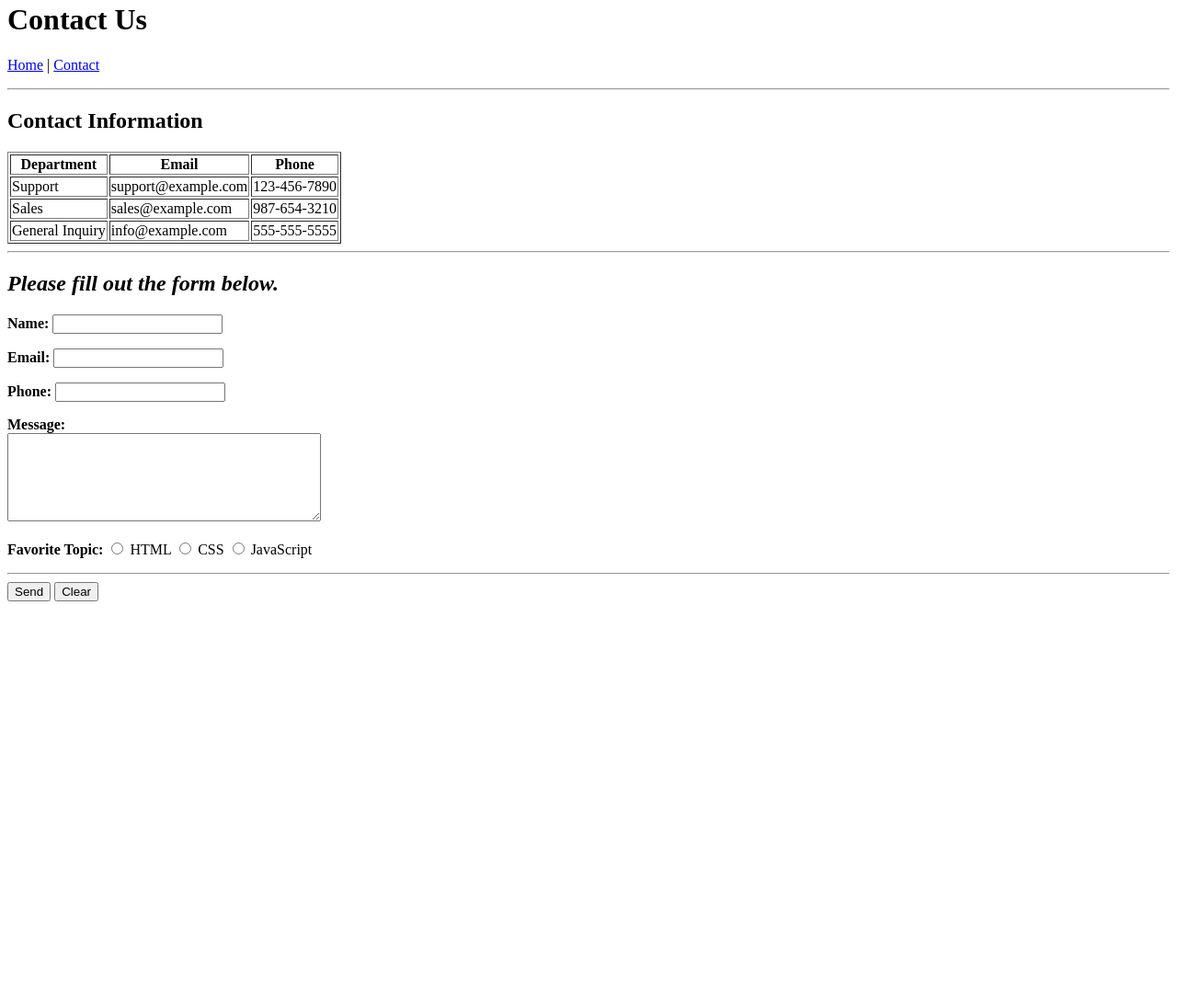
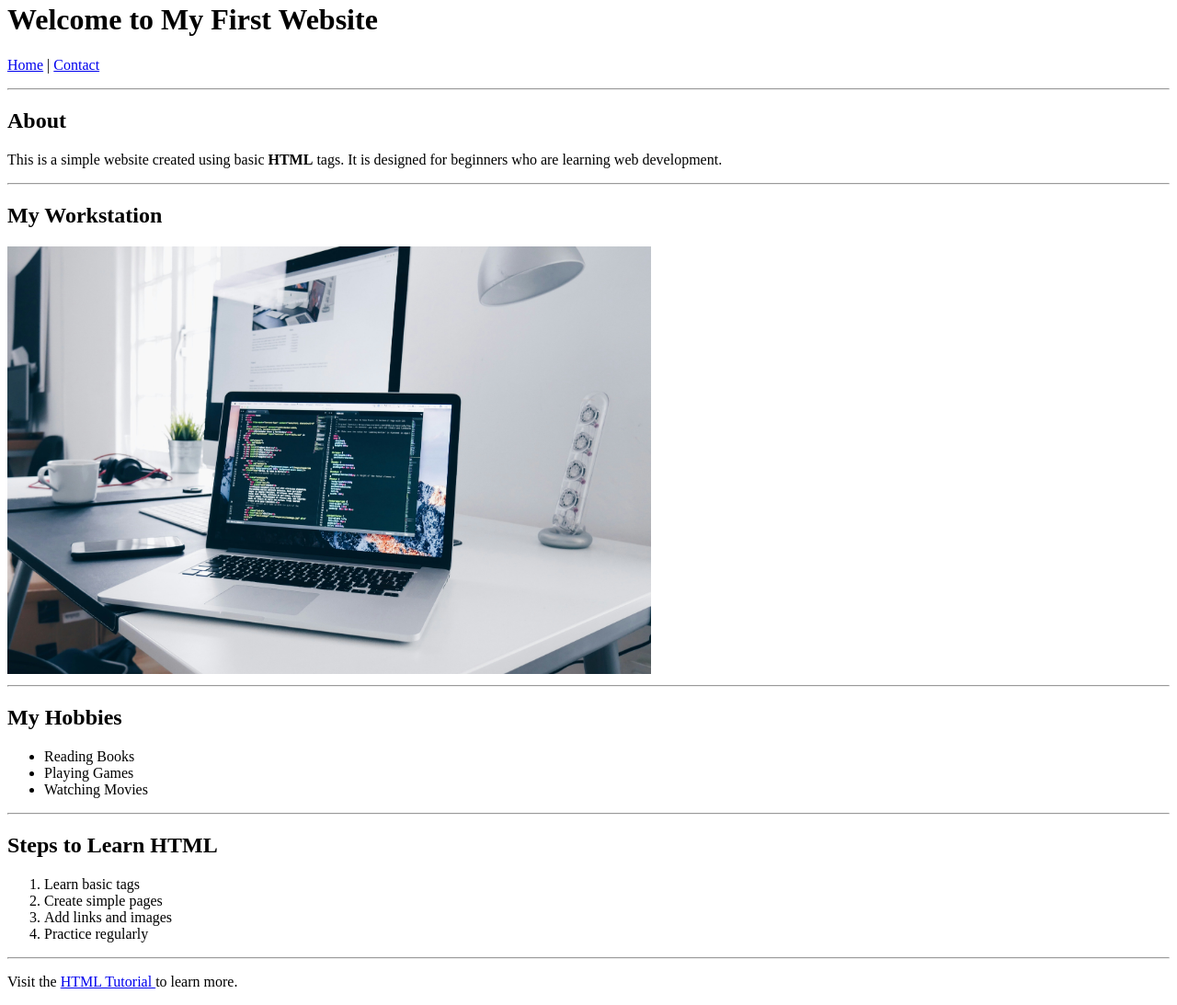
Before and after one commit to drohit26-ai/html-wireframe-assignment, a plain HTML site: page index.html in a window 1280 px wide. Shown: the part 18-1111 px from the top of the page at 92% size. Before the commit the page ends 800 px from the top, so only its background shows below. Drawn offline with Linux system fonts and the light colour scheme.

Commit message:
Update index.html

```diff
--- a/index.html
+++ b/index.html
@@ -2,11 +2,11 @@
 <html lang="en">
 <head>
     <meta charset="UTF-8">
-    <title>Contact</title>
+    <title>Home</title>
 </head>
 <body>
 
-    <h1>Contact Us</h1>
+    <h1>Welcome to My First Website</h1>
 
     <p>
         <a href="index.html">Home</a> |
@@ -15,77 +15,49 @@
 
     <hr>
 
-    <h2>Contact Information</h2>
+    <h2>About</h2>
 
-    <table border="1">
-        <tr>
-            <th>Department</th>
-            <th>Email</th>
-            <th>Phone</th>
-        </tr>
-
-        <tr>
-            <td>Support</td>
-            <td>support@example.com</td>
-            <td>123-456-7890</td>
-        </tr>
-
-        <tr>
-            <td>Sales</td>
-            <td>sales@example.com</td>
-            <td>987-654-3210</td>
-        </tr>
-
-        <tr>
-            <td>General Inquiry</td>
-            <td>info@example.com</td>
-            <td>555-555-5555</td>
-        </tr>
-    </table>
+    <p>
+        This is a simple website created using basic <strong>HTML</strong> tags.
+        It is designed for beginners who are learning web development.
+    </p>
 
     <hr>
 
-    <h2><em>Please fill out the form below.</em></h2>
+    <h2>My Workstation</h2>
 
-    <form>
+    <img src="workstation.jpg" alt="Workstation" width="700">
 
-        <p>
-            <label><strong>Name:</strong></label>
-            <input type="text" name="name">
-        </p>
+    <hr>
 
-        <p>
-            <label><strong>Email:</strong></label>
-            <input type="email" name="email">
-        </p>
+    <h2>My Hobbies</h2>
 
-        <p>
-            <label><strong>Phone:</strong></label>
-            <input type="tel" name="phone">
-        </p>
+    <ul>
+        <li>Reading Books</li>
+        <li>Playing Games</li>
+        <li>Watching Movies</li>
+    </ul>
 
-        <p>
-            <label><strong>Message:</strong></label><br>
-            <textarea rows="6" cols="40"></textarea>
-        </p>
+    <hr>
 
-        <p>
-            <strong>Favorite Topic:</strong>
+    <h2>Steps to Learn HTML</h2>
 
-            <input type="radio" name="topic" value="HTML"> HTML
+    <ol>
+        <li>Learn basic tags</li>
+        <li>Create simple pages</li>
+        <li>Add links and images</li>
+        <li>Practice regularly</li>
+    </ol>
 
-            <input type="radio" name="topic" value="CSS"> CSS
+    <hr>
 
-            <input type="radio" name="topic" value="JavaScript">
-            JavaScript
-        </p>
-
-        <hr>
-
-        <input type="submit" value="Send">
-        <input type="reset" value="Clear">
-
-    </form>
+    <p>
+        Visit the
+        <a href="https://www.w3schools.com/html/" target="_blank">
+            HTML Tutorial
+        </a>
+        to learn more.
+    </p>
 
 </body>
 </html>
```
